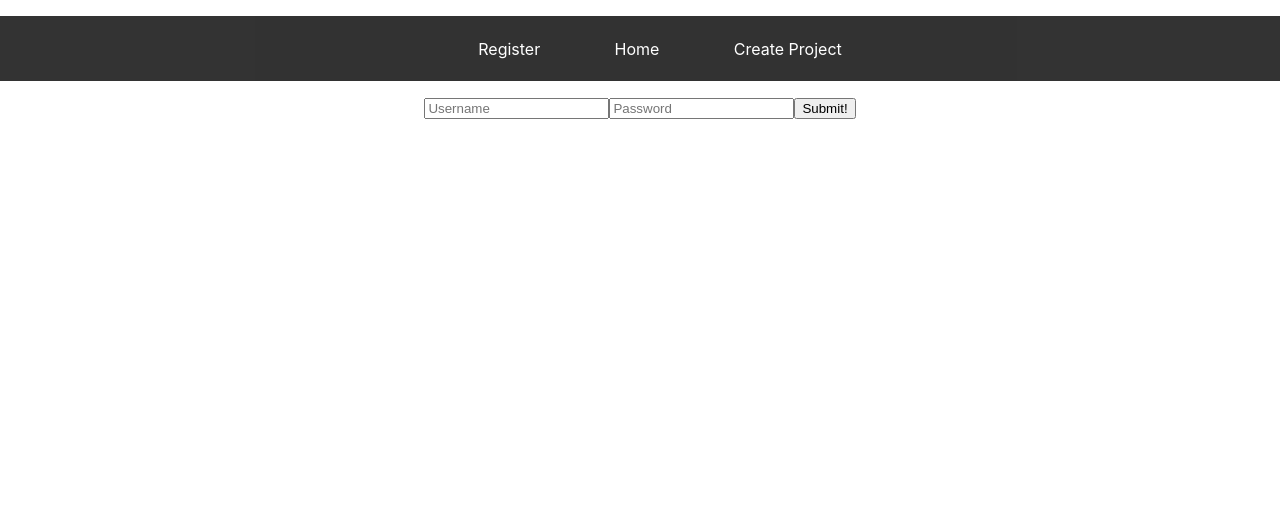
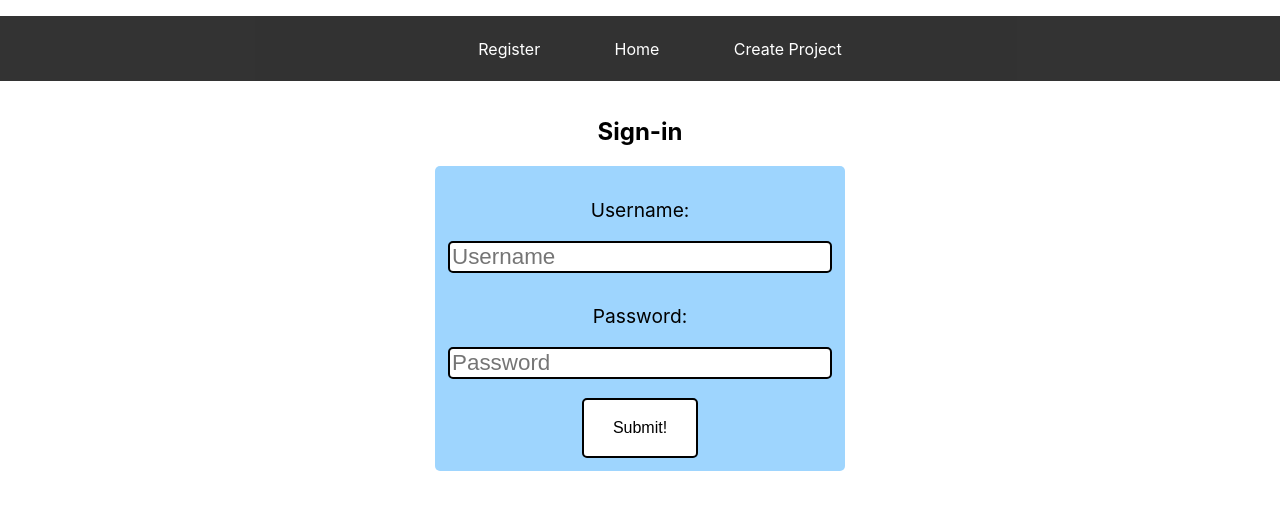
Before and after one commit to Build-Week-DIY-Tracker/front-end, a React (Create React App) app: page / in a window 1280 px wide. Shown: the top 510 px of the page. Built offline with nearby package versions, Linux system fonts and the light colour scheme.

Commit message:
added styling

```diff
--- a/src/App.css
+++ b/src/App.css
@@ -41,16 +41,38 @@ a {
   flex-direction: column;
   align-items: center;
 }
-.register {
+
+.user-form p {
+  font-size: 1.2rem;
+}
+
+.user-form button {
+  width: 30%;
+  border: 2px solid black;
+  border-radius: 5px;
+  background: white;
+  height: 60px;
+  font-size: 1rem;
+}
+.user-form button:hover {
+  background: #fee7be;
+  font-size: 110%;
+}
+.button {
+  text-align: center;
+  margin-top: 2%;
+}
+form {
  display: flex;
  flex-direction: column;
- width: 40%;
- border: 2px solid black;
+ width: 30%;
+ /* border: 2px solid black; */
  border-radius: 5px;
  padding: 1%;
+ background: #9ed5fe
 }
 
-.register input {
+form input {
   font-size: 1.4rem;
   margin-bottom: 3%;
   border: 2px solid black;
--- a/src/components/Login.js
+++ b/src/components/Login.js
@@ -33,10 +33,13 @@ const Login = props => {
     }
     return (
         <div className="user-form">
+            <h2>Sign-in</h2>
             <form onSubmit={handleSubmit}>
+                <p>Username:</p>
                 <input type="text" name="username" placeholder="Username" onChange={handleChange} />
+                <p>Password:</p>
                 <input type="password" name="password" placeholder="Password" onChange={handleChange} />
-                <button type="submit">Submit!</button>
+                <div className="button"><button type="submit">Submit!</button></div>
             </form>
         </div>
     )
--- a/src/components/ProjectForm.js
+++ b/src/components/ProjectForm.js
@@ -38,6 +38,13 @@ const ProjectForm = ({ values, touched, errors, status }) => {
                 <Field type= "text" name="step6" placeholder= "Step 6" />
                 <Field type= "text" name="step7" placeholder= "Step 7" />
                 <Field type= "text" name="step8" placeholder= "Step 8" /> */}
+
+                {projects.map(project => (
+                    <div>
+                    <Form><Field type= "text" name="add" placeholder="idk"/></Form>
+                    </div>
+                    ))}
+
                 <button type='submit'>submit here</button>
             </Form>
             <button type='button' onClick={handleClick}>test</button>
--- a/src/components/Register.js
+++ b/src/components/Register.js
@@ -33,7 +33,7 @@ export default function RegisterTest() {
                 <input required type="password" name="password" placeholder="Password" onChange={handleChange} />
                 <p>Enter your email:</p>
                 <input required type="text" name="primaryemail" placeholder="Email" onChange={handleChange} />
-                <button type="submit">Submit!</button>
+                <div className="button"><button type="submit">Submit!</button></div>
             </form>
         </div>
     )
```
